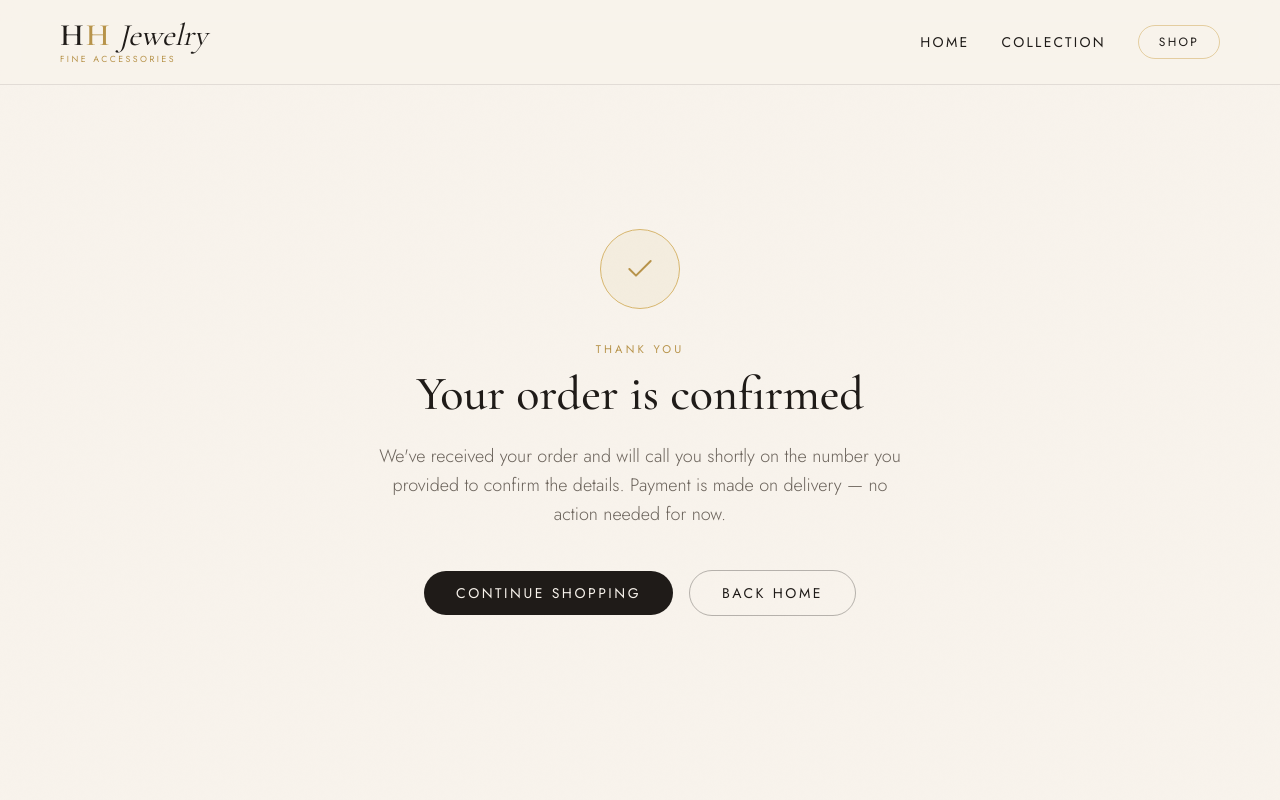
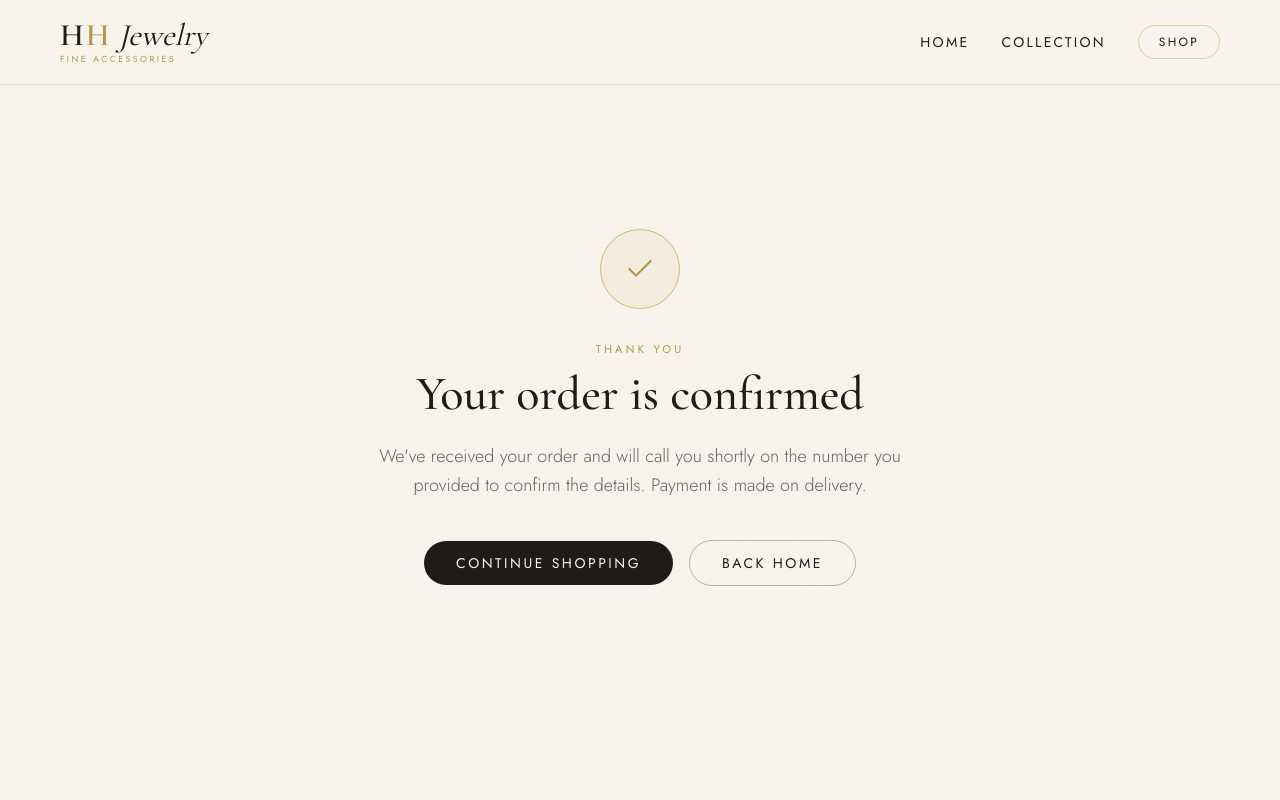
Before and after one commit to HajarHal/HHJewelry, a Next.js app: page /order/success in a window 1280 px wide. Shown: the top 800 px of the page. Built offline with nearby package versions, Linux system fonts and the light colour scheme.

Commit message:
Simplify order confirmation message
Removed redundant information about payment action.

```diff
--- a/app/order/success/page.tsx
+++ b/app/order/success/page.tsx
@@ -41,8 +41,7 @@ export default function OrderSuccessPage({
 
       <p className="mt-6 font-body text-lg font-light leading-relaxed text-stone">
         We&apos;ve received your order and will call you shortly on the number you
-        provided to confirm the details. Payment is made on delivery — no action
-        needed for now.
+        provided to confirm the details. Payment is made on delivery.
       </p>
 
       <div className="mt-10 flex flex-wrap items-center justify-center gap-4">
```
